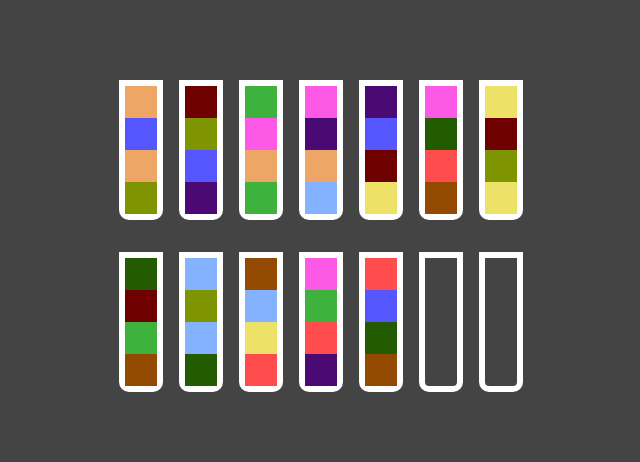
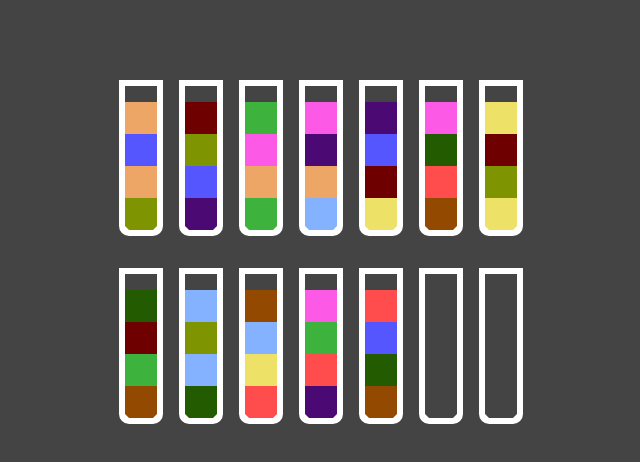
Before and after one commit to kyttike/watersort, a React (Create React App) app: page / in a window 1280 px wide. Shown: the top 462 px of the page, without its empty margins (319-959 px from the left). Built offline with nearby package versions, Linux system fonts and the light colour scheme.

Commit message:
Style vials a little bit

```diff
--- a/src/Vial.css
+++ b/src/Vial.css
@@ -1,14 +1,32 @@
 .vial {
+  position: relative;
   border: 6px solid white;
   border-bottom-right-radius: 10px;
   border-bottom-left-radius: 10px;
   cursor: pointer;
   transition: all 0.2s;
   margin: 0 0.5rem 2rem;
+  padding-top: 1rem;
+}
+
+.vial:after {
+  border: 4px solid white;
+  position: absolute;
+  left: 0;
+  right: 0;
+  bottom: -4px;
+  border-top-color: transparent;
+  transition: all 0.2s;
+  content: '';
 }
 
 .vial:hover {
   border-color: lightskyblue;
+}
+
+.vial:hover:after {
+  border-color: lightskyblue;
+  border-top-color: transparent;
 }
 
 .vial--selected {
```
